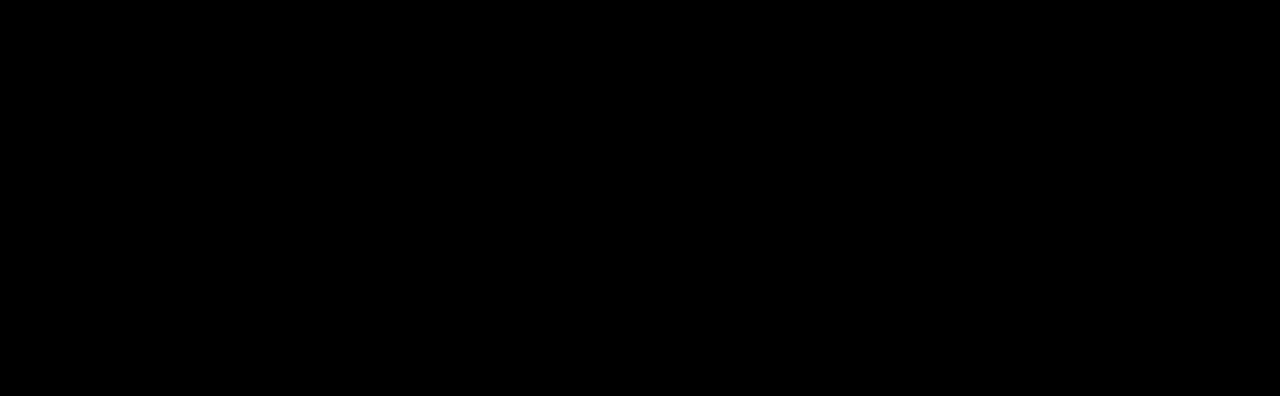
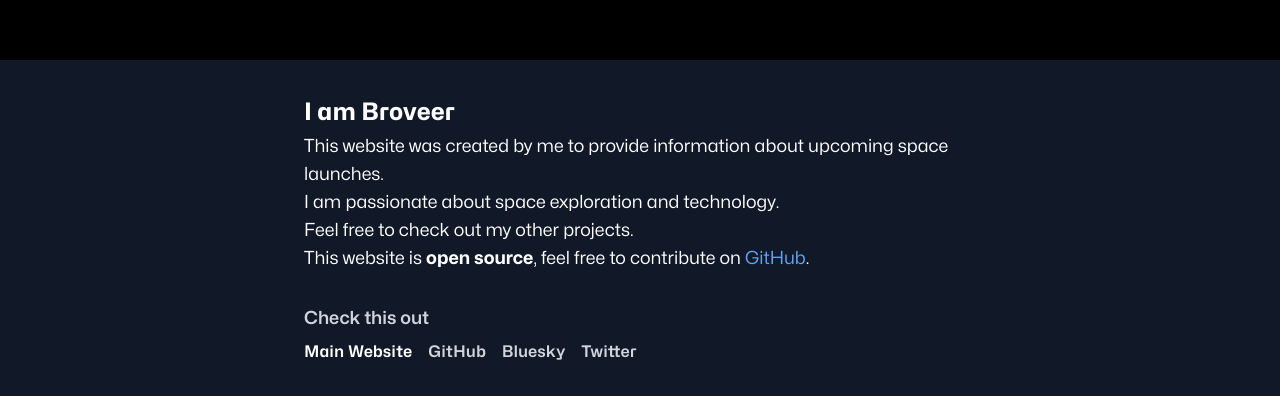
Before and after one commit to broveer/space-launch-countdown, a Next.js app: page /launches in a window 1280 px wide. Shown: the part 837-1233 px from the top of the page. Before the commit the page ends 865 px from the top, so only its background shows below. Built offline with nearby package versions, Linux system fonts and the light colour scheme; no server answers.

Commit message:
Credits and footer created

```diff
--- a/app/layout.tsx
+++ b/app/layout.tsx
@@ -2,6 +2,7 @@
 import './globals.css'
 import type { Metadata } from 'next'
 import { Space_Mono } from 'next/font/google'
+import Footer from '@/components/Footer'
 
 const spaceMono = Space_Mono({
   weight: ['400', '700'],
@@ -24,6 +25,7 @@
       <body className={`${spaceMono.variable} bg-black text-white`}>
         <Navbar />
         {children}
+        <Footer />
       </body>
     </html>
   )
--- /dev/null
+++ b/components/Footer.tsx
@@ -0,0 +1,34 @@
+import Link from 'next/link'
+
+export default function Footer() {
+    return (
+        <footer className="bg-gray-900 text-white p-8 mt-8">
+            <div className="container mx-auto max-w-2xl">
+                <h1 className='font-hubot my-1 text-2xl font-bold'>I am Broveer</h1>
+                <p className="mb-4 font-mona text-lg">
+                    This website was created by me to provide information about upcoming space launches.
+                    <br></br>I am passionate about space exploration and technology.
+                    <br></br>Feel free to check out my other projects.
+                    <br></br>This website is <strong>open source</strong>, feel free to contribute on <Link href="https://github.com/broveer/space-launch-countdown" className="text-blue-400 hover:underline">GitHub</Link>.
+                </p>
+                <div className="mt-8">
+                    <h3 className="text-lg font-mona font-semibold mb-2 text-gray-300">Check this out</h3>
+                    <div className="flex font-hubot font-semibold space-x-4">
+                        <Link href="https://broveer.xyz" className="font-hubot hover:underline">
+                            Main Website
+                        </Link>
+                        <a href="https://github.com/broveer" target="_blank" rel="noopener noreferrer" className="text-gray-300 hover:text-[#EF271B]">
+                            GitHub
+                        </a>
+                        <a href="https://bsky.app/profile/broveer.bsky.social" target="_blank" rel="noopener noreferrer" className="text-gray-300 hover:text-[#EF271B]">
+                            Bluesky
+                        </a>
+                        <a href="https://twitter.com/realbroveer" target="_blank" rel="noopener noreferrer" className="text-gray-300 hover:text-[#EF271B]">
+                            Twitter
+                        </a>
+                    </div>
+                </div>
+            </div>
+        </footer>
+    )
+}
--- a/components/LaunchCountdown.tsx
+++ b/components/LaunchCountdown.tsx
@@ -66,7 +66,7 @@
 
         if (distance < 0) {
           clearInterval(timer)
-          setCountdown('Launch has occurred!')
+          setCountdown('Launched!')
         }
       }, 1000)
 
--- a/components/Navbar.tsx
+++ b/components/Navbar.tsx
@@ -29,7 +29,7 @@
                 <Link
                   key={item.href}
                   href={item.href}
-                  className="font-mona text-gray-300 hover:text-[#EF271B] px-3 py-2 rounded-md text-sm font-medium"
+                  className="font-mona text-gray-300 hover:bg-[#EF271B99] transition-all px-3 py-2 rounded text-sm font-medium"
                 >
                   {item.label}
                 </Link>
@@ -48,13 +48,12 @@
       </div>
 
       <div
-        className={`md:hidden fixed inset-0 z-50 bg-gray-800 transition-transform transform duration-300 ease-in-out ${
-          isOpen ? 'translate-x-0' : '-translate-x-full'
-        }`}
+        className={`md:hidden fixed inset-0 z-50 bg-gray-800 transition-transform transform duration-300 ease-in-out ${isOpen ? 'translate-x-0' : '-translate-x-full'
+          }`}
       >
         <div className="p-4">
           <div className="flex justify-between items-center mb-4">
-            <h2 className="text-2xl font-hubot font-bold text-[#EF271B]">space.broveer.xyz</h2>
+            <h2 className="text-2xl font-hubot font-bold">space.broveer.xyz</h2>
             <button
               onClick={toggleMenu}
               className="p-2 rounded-md text-gray-300 hover:text-[#EF271B]"
@@ -67,16 +66,29 @@
               <Link
                 key={item.href}
                 href={item.href}
-                className="text-gray-300 hover:text-[#EF271B] px-3 py-2 rounded-md text-sm font-medium"
+                className="text-gray-300 hover:bg-[#EF271B] px-3 py-2 rounded-md text-lg font-medium"
                 onClick={toggleMenu}
               >
                 {item.label}
               </Link>
             ))}
           </div>
-          <div className="mt-8">
-            <h3 className="text-lg font-mona font-semibold mb-2 text-gray-300">Follow me</h3>
+          <div className="mt-8 font-mona">
+            <h1 className='font-hubot my-1 text-xl font-bold'>I am Broveer</h1>
+            <p className="mb-4">
+              This website was created by me to provide information about upcoming space launches.
+              <br></br>I am passionate about space exploration and technology.
+              <br></br>Feel free to check out my other projects.
+              <br></br>This website is <strong>open source</strong>, feel free to contribute on <Link href="https://github.com/broveer/space-launch-countdown" className="text-blue-400 hover:underline">GitHub</Link>.
+            </p>
+            <p className="mt-4 text-sm text-gray-400">
+              Launch information sourced from <a href="https://thespacedevs.com" className="text-blue-400 hover:underline">thespacedevs.com</a>
+            </p>
+            <h3 className="text-lg font-mona font-semibold my-2 text-gray-300">Check this out</h3>
             <div className="flex font-hubot font-semibold space-x-4">
+              <Link href="https://broveer.xyz" className="font-hubot hover:underline">
+                Main Website
+              </Link>
               <a href="https://github.com/broveer" target="_blank" rel="noopener noreferrer" className="text-gray-300 hover:text-[#EF271B]">
                 GitHub
               </a>
```
